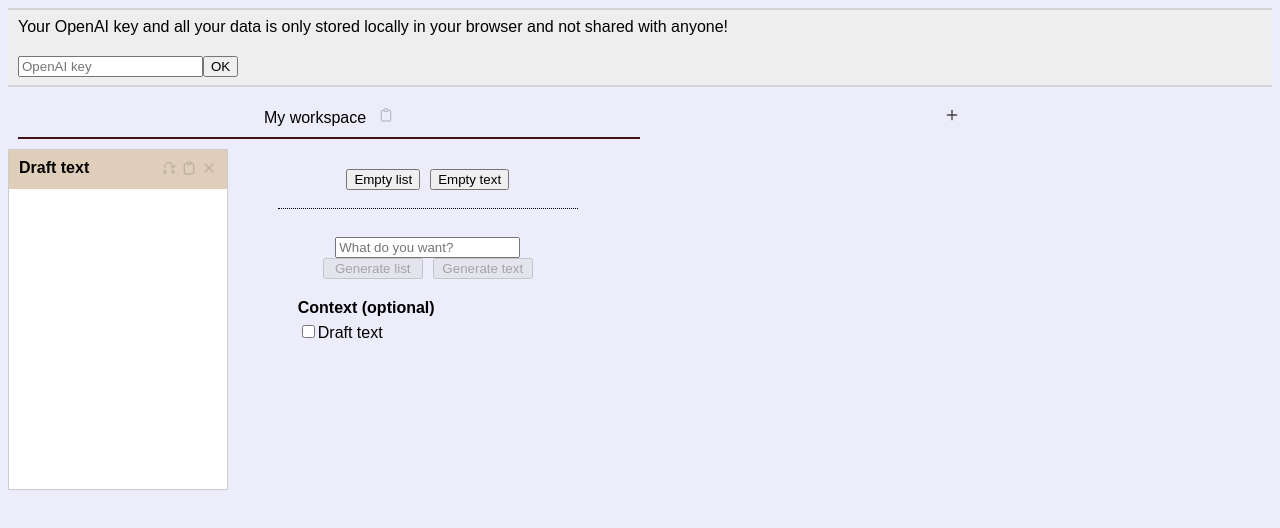
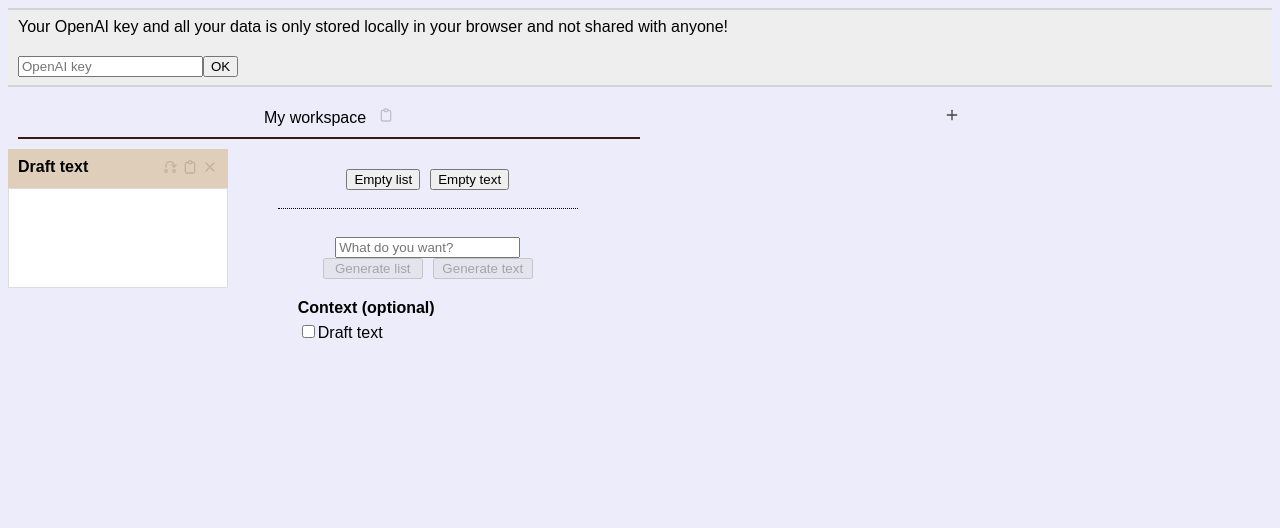
Before and after one commit to espenabr/turbothink, a React (Vite) app: page / in a window 1280 px wide. Both pictures are taken after a click on the button "Empty text". Shown: the top 528 px of the page. Built offline with nearby package versions, Linux system fonts and the light colour scheme.

Commit message:
improve text block height

```diff
--- a/src/App.css
+++ b/src/App.css
@@ -12,10 +12,16 @@
 /* texts */
 
 .text {
-    background-color: white;
-    border: 1px solid #ccc;
     margin-right: 10px;
-    padding: 0;
+}
+
+.text-area {
+    flex: 1;
+    width: 100%; /* Full width of the div */
+    height: 100%;
+    min-height: 300px;
+    box-sizing: border-box;
+    resize: none;
 }
 
 .text-header {
@@ -27,9 +33,10 @@
 }
 
 .text-content {
-    height: 300px;
-    margin-left: 10px;
-    margin-right: 10px;
+    background-color: white;
+    min-height: 100px;
+    border: 1px solid #ddd;
+    cursor: pointer;
 }
 
 .text-display {
@@ -42,6 +49,23 @@
 
 .block {
     margin-bottom: 20px;
+}
+
+.scrollable-block {
+    overflow-y: auto;
+    box-sizing: border-box;
+}
+
+.short-block {
+    max-height: 200px;
+}
+
+.medium-block {
+    max-height: 400px;
+}
+
+.tall-block {
+    max-height: 600px;
 }
 
 /* lists */
@@ -80,7 +104,6 @@
     width: 300px;
     margin-left: 40px;
     height: fit-content;
-
 }
 
 .list-button {
@@ -223,22 +246,3 @@
     padding-bottom: 8px;
     padding-left: 10px;
 }
-
-/* experimental */
-
-.scrollable-list {
-    overflow-y: auto;
-    box-sizing: border-box;
-}
-
-.short-list {
-    max-height: 200px;
-}
-
-.medium-list {
-    max-height: 400px;
-}
-
-.tall-list {
-    max-height: 600px;
-}
--- a/src/WorkspaceContainer.tsx
+++ b/src/WorkspaceContainer.tsx
@@ -153,6 +153,7 @@ const WorkspaceContainer = ({ openAiConfig, workspace, blockHeight, onUpdateBloc
                                 <TextElement
                                     openAiConfig={openAiConfig}
                                     text={block}
+                                    blockHeight={blockHeight}
                                     onUpdate={onUpdateText}
                                     onDelete={onDeleteBlock}
                                     key={block.id}
--- a/src/lists/ListElement.tsx
+++ b/src/lists/ListElement.tsx
@@ -77,11 +77,11 @@ const itemsClass = (blockHeight: BlockHeight) => {
         case "Unlimited":
             return "";
         case "Short":
-            return "scrollable-list short-list";
+            return "scrollable-block short-block";
         case "Medium":
-            return "scrollable-list medium-list";
+            return "scrollable-block medium-block";
         case "Tall":
-            return "scrollable-list tall-list";
+            return "scrollable-block tall-block";
     }
 };
 
--- a/src/texts/EditTextContent.tsx
+++ b/src/texts/EditTextContent.tsx
@@ -1,35 +1,23 @@
-import { useState, ClipboardEvent } from "react";
-import IconCheck from "../icons/IconCheck";
-import IconX from "../icons/IconX";
+import { ClipboardEvent } from "react";
 import { pasteToInput } from "../common";
 
 type Props = {
     content: string;
-    onUpdate: (s: string) => void;
-    onCancel: () => void;
+    textContentInput: string;
+    setTextContentInput: (value: string) => void;
 };
 
-const EditTextContent = ({ content, onUpdate, onCancel }: Props) => {
-    const [value, setValue] = useState<string>(content);
-
-    const onPaste = (event: ClipboardEvent) => pasteToInput(event, value, setValue);
+const EditTextContent = ({ textContentInput, setTextContentInput }: Props) => {
+    const onPaste = (event: ClipboardEvent) => pasteToInput(event, textContentInput, setTextContentInput);
 
     return (
         <>
             <textarea
-                style={{ width: "100%", height: "91%" }}
-                value={value}
-                onChange={(e) => setValue(e.currentTarget.value)}
+                className="text-area"
+                value={textContentInput}
+                onChange={(e) => setTextContentInput(e.currentTarget.value)}
                 onPaste={onPaste}
             />
-            <span style={{ cursor: "pointer" }}>
-                <span onClick={() => onUpdate(value)}>
-                    <IconCheck />
-                </span>
-                <span onClick={() => onCancel()}>
-                    <IconX />
-                </span>
-            </span>
         </>
     );
 };
--- a/src/texts/TextElement.tsx
+++ b/src/texts/TextElement.tsx
@@ -1,5 +1,5 @@
 import { CSSProperties, useState } from "react";
-import { OpenAiConfig, Text, TextId } from "../model";
+import { BlockHeight, OpenAiConfig, Text, TextId } from "../model";
 import EditTextContent from "./EditTextContent";
 import DisplayTextContent from "./DisplayTextContent";
 import { CSS } from "@dnd-kit/utilities";
@@ -8,6 +8,8 @@ import { ClipboardItem } from "../WorkspaceContainer";
 import TangibleClient from "../tangible-gpt/TangibleClient";
 import AcceptOrRejectSuggestion from "../lists/AcceptOrRejectSuggestion";
 import TextHeader from "./TextHeader";
+import IconCheck from "../icons/IconCheck";
+import IconX from "../icons/IconX";
 
 type TransformedText = {
     instruction: string;
@@ -16,18 +18,32 @@ type TransformedText = {
 
 export type Action = "transform";
 
+const textContentClass = (blockHeight: BlockHeight) => {
+    switch (blockHeight) {
+        case "Unlimited":
+        case "Medium":
+            return "text-content scrollable-block medium-block";
+        case "Short":
+            return "text-content scrollable-block short-block";
+        case "Tall":
+            return "text-content scrollable-block tall-block";
+    }
+};
+
 type Props = {
     openAiConfig: OpenAiConfig;
     text: Text;
+    blockHeight: BlockHeight;
     onUpdate: (updatedText: Text) => void;
     onDelete: (textId: TextId) => void;
 };
 
-const TextElement = ({ openAiConfig, text, onUpdate, onDelete }: Props) => {
+const TextElement = ({ openAiConfig, text, blockHeight, onUpdate, onDelete }: Props) => {
     const [editContentMode, setEditContentMode] = useState<boolean>(false);
     const [transformedText, setTransformedText] = useState<TransformedText | null>(null);
     const [waitingForInput, setWaitingForInput] = useState<Action | null>(null);
     const [loading, setLoading] = useState<boolean>(false);
+    const [textContentInput, setTextContentInput] = useState<string>(text.content);
 
     const { attributes, listeners, setNodeRef, transform, transition } = useSortable({ id: text.id });
 
@@ -36,9 +52,9 @@ const TextElement = ({ openAiConfig, text, onUpdate, onDelete }: Props) => {
         transition,
     };
 
-    const onUpdateContent = (content: string) => {
+    const onUpdateContent = () => {
         setEditContentMode(false);
-        onUpdate({ ...text, content: content });
+        onUpdate({ ...text, content: textContentInput });
     };
 
     const onRenameText = (newName: string) => onUpdate({ ...text, name: newName });
@@ -82,7 +98,8 @@ I only want the transformed text back, nothing else`);
     };
 
     return (
-        <div className="text block" style={style} ref={setNodeRef} {...attributes} {...listeners}>
+        <>
+            <div className="text" style={style} ref={setNodeRef} {...attributes} {...listeners}>
                 <TextHeader
                     openAiConfig={openAiConfig}
                     text={text}
@@ -96,12 +113,12 @@ I only want the transformed text back, nothing else`);
                     onCancel={() => setWaitingForInput(null)}
                 />
 
-            <div className="text-content">
+                <div className={textContentClass(blockHeight)}>
                     {editContentMode ? (
                             <EditTextContent
                                 content={text.content}
-                        onUpdate={onUpdateContent}
-                        onCancel={() => setEditContentMode(false)}
+                                textContentInput={textContentInput}
+                                setTextContentInput={setTextContentInput}
                             />
                     ) : (
                         <>
@@ -119,6 +136,19 @@ I only want the transformed text back, nothing else`);
                     )}
                 </div>
             </div>
+            {editContentMode && (
+                <div>
+                    <span style={{ cursor: "pointer" }}>
+                        <span onClick={() => onUpdateContent()}>
+                            <IconCheck />
+                        </span>
+                        <span onClick={() => setEditContentMode(false)}>
+                            <IconX />
+                        </span>
+                    </span>
+                </div>
+            )}
+        </>
     );
 };
 
```
Lines whose indentation alone changed are shown as unchanged.
